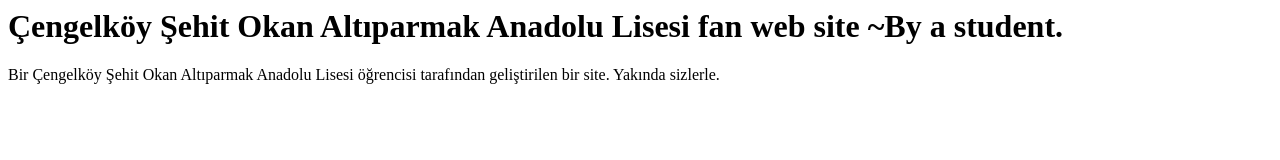
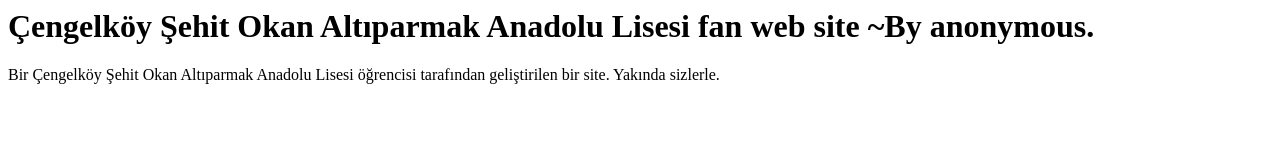
Before and after one commit to yuusey/csoaal, a plain HTML site: page index.html in a window 1280 px wide. Drawn offline with Linux system fonts and the light colour scheme.

Commit message:
site güncelleme

```diff
--- a/index.html
+++ b/index.html
@@ -3,6 +3,6 @@
     <title>CSOAAL Deneme</title>
 </head>
 <body>
-    <h1>Çengelköy Şehit Okan Altıparmak Anadolu Lisesi fan web site ~By a student.</h1>
+    <h1>Çengelköy Şehit Okan Altıparmak Anadolu Lisesi fan web site ~By anonymous.</h1>
     <p>Bir Çengelköy Şehit Okan Altıparmak Anadolu Lisesi öğrencisi tarafından geliştirilen bir site. Yakında sizlerle.</p>
 </html>
```
